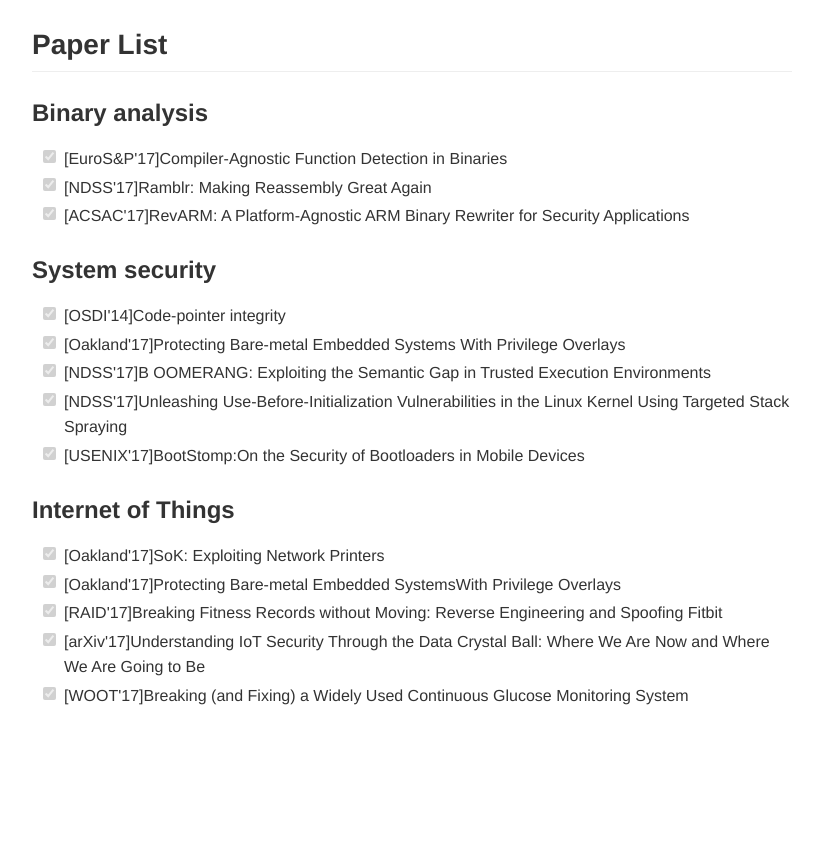
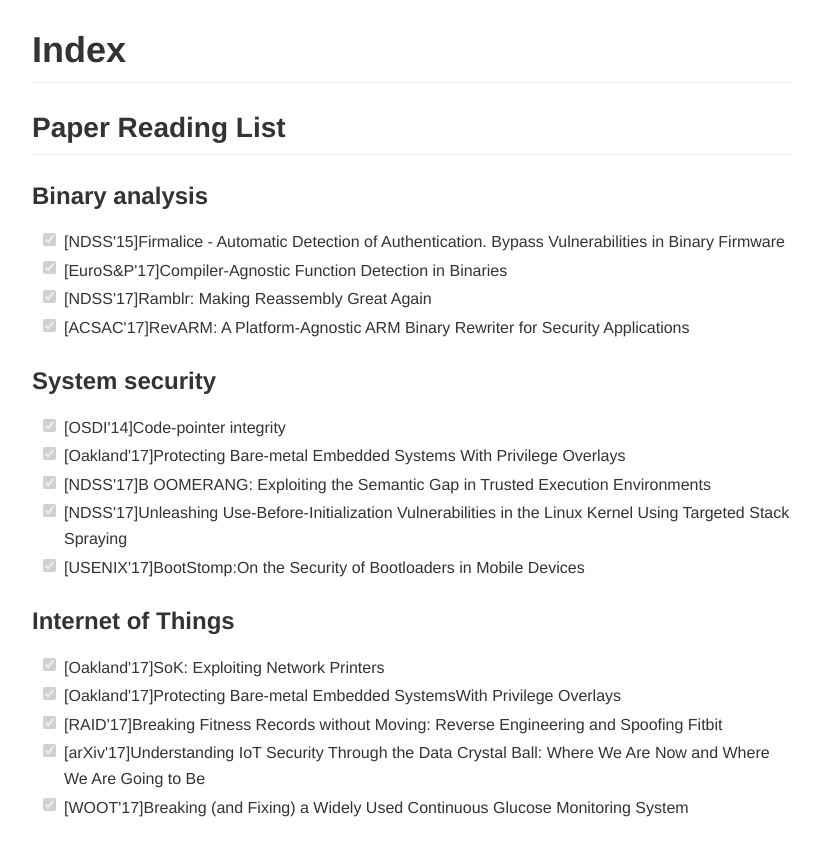
Before and after one commit to b1gtang/b1gtang.github.io, a plain HTML site: page paper/index.html in a window 1280 px wide. Shown: the whole page, without its empty margins (228-1048 px from the left). Before the commit the page ends 800 px from the top, so only its background shows below. Drawn offline with Linux system fonts and the light colour scheme.

Commit message:
change title

```diff
--- a/paper/index.html
+++ b/paper/index.html
@@ -2,7 +2,7 @@
 
 <head>
 <meta charset="utf-8">
-<title>## Paper List</title>
+<title># Index</title>
 <style>
 @font-face {
   font-family: octicons-anchor;
@@ -838,11 +838,15 @@ github.com style (c) Vasily Polovnyov <vast@whiteants.net>
 </style>
 
 <style> @media print{ .hljs{overflow: visible; word-wrap: break-word !important;} }</style></head><body><div class="markdown-body">
-<h2 id="toc_0">Paper List</h2>
+<h1 id="toc_0">Index</h1>
 
-<h3 id="toc_1">Binary analysis</h3>
+<h2 id="toc_1">Paper Reading List</h2>
+
+<h3 id="toc_2">Binary analysis</h3>
 
 <ul>
+<li class="task-list-item"><input disabled="disabled" type="checkbox" checked /> [NDSS&#39;15]Firmalice - Automatic Detection of Authentication. Bypass Vulnerabilities in Binary Firmware
+</li>
 <li class="task-list-item"><input disabled="disabled" type="checkbox" checked /> [EuroS&amp;P&#39;17]Compiler-Agnostic Function Detection in Binaries
 </li>
 <li class="task-list-item"><input disabled="disabled" type="checkbox" checked /> [NDSS&#39;17]Ramblr: Making Reassembly Great Again
@@ -851,7 +855,7 @@ github.com style (c) Vasily Polovnyov <vast@whiteants.net>
 </li>
 </ul>
 
-<h3 id="toc_2">System security</h3>
+<h3 id="toc_3">System security</h3>
 
 <ul>
 <li class="task-list-item"><input disabled="disabled" type="checkbox" checked /> [OSDI&#39;14]Code-pointer integrity
@@ -866,7 +870,7 @@ github.com style (c) Vasily Polovnyov <vast@whiteants.net>
 </li>
 </ul>
 
-<h3 id="toc_3">Internet of Things</h3>
+<h3 id="toc_4">Internet of Things</h3>
 
 <ul>
 <li class="task-list-item"><input disabled="disabled" type="checkbox" checked /> [Oakland&#39;17]SoK: Exploiting Network Printers
```
